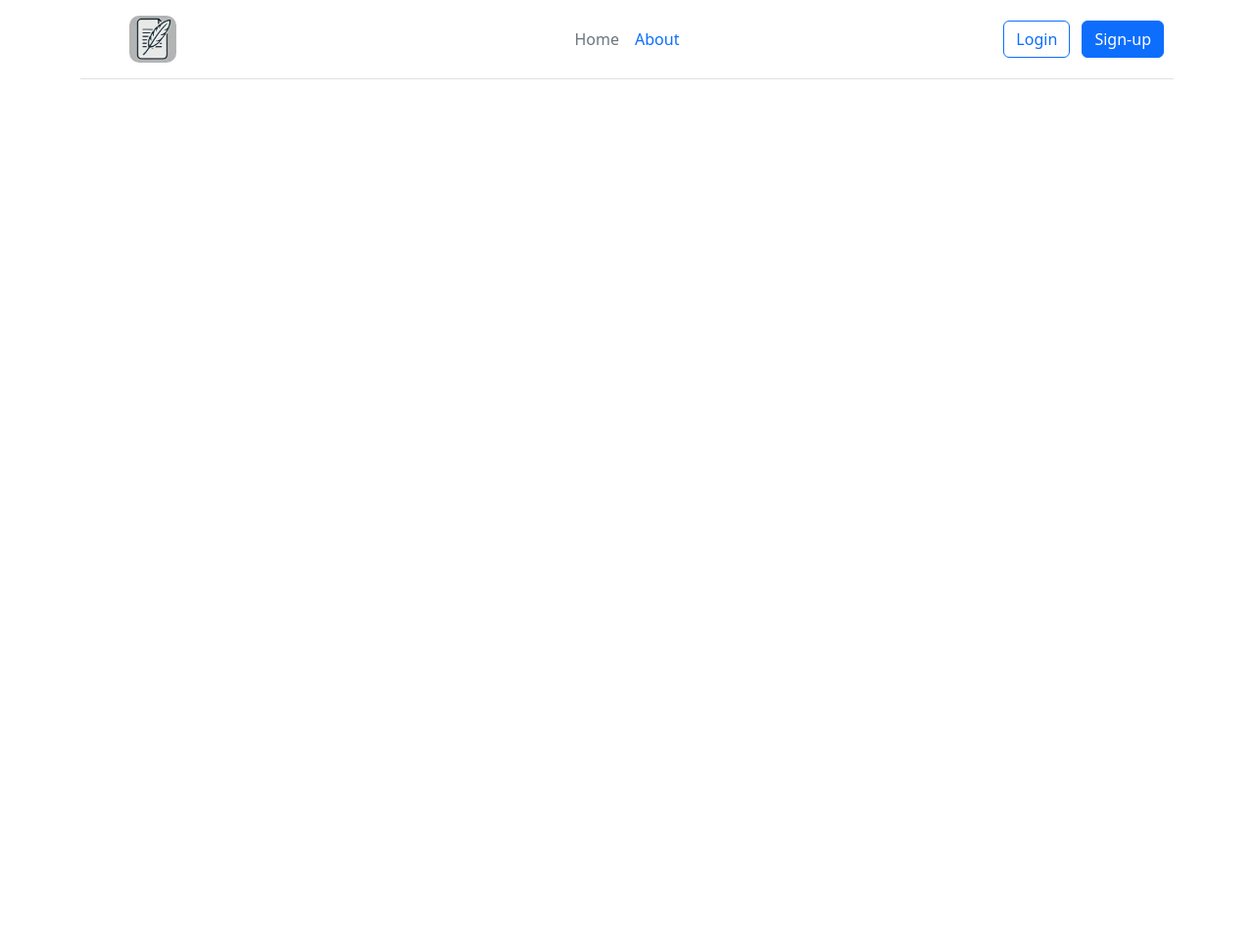
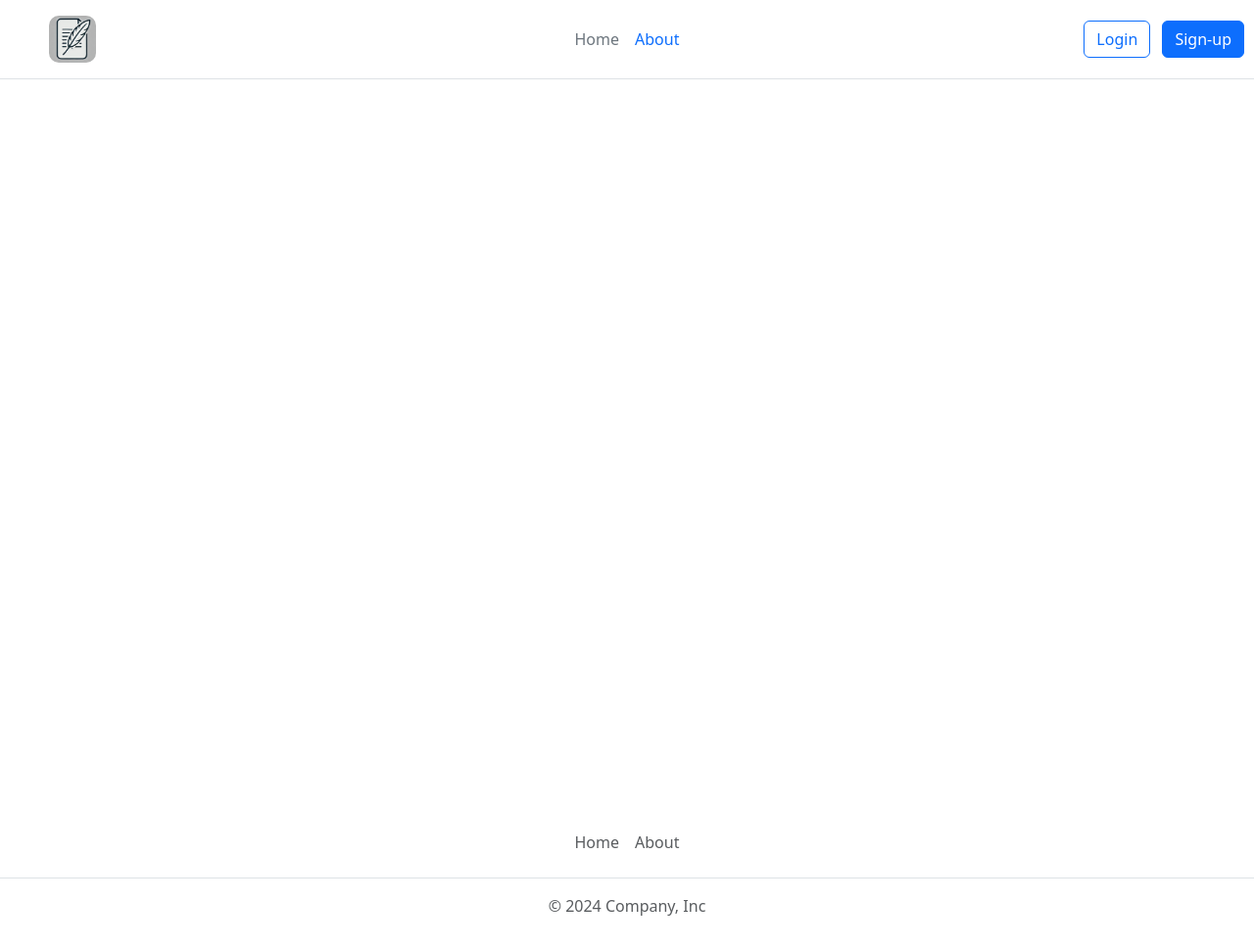
Before and after one commit to S0fft/True-Publish-Protocol, a Flask app: page /about in a window 1280 px wide. Shown: the whole page at 98% size. Before the commit the page ends 81 px from the top, so only its background shows below. Run offline with Flask 3, Linux system fonts and the light colour scheme.

Commit message:
add footer

```diff
--- a/templates/base.html
+++ b/templates/base.html
@@ -6,9 +6,22 @@
     <title>{% block title %}{% endblock title %}</title>
     <link href="https://cdn.jsdelivr.net/npm/bootstrap@5.3.3/dist/css/bootstrap.min.css" rel="stylesheet" integrity="sha384-QWTKZyjpPEjISv5WaRU9OFeRpok6YctnYmDr5pNlyT2bRjXh0JMhjY6hW+ALEwIH" crossorigin="anonymous">
     <link rel="stylesheet" href="{{url_for('static', filename='css/main.css')}}">
+    <style>
+        html, body {
+            height: 100%;
+        }
+        .page {
+            display: flex;
+            flex-direction: column;
+            min-height: 100vh;
+        }
+        .content {
+            flex: 1;
+        }
+    </style>
 </head>
 <body>
-    <div class="container">
+    <div class="page">
         <header class="d-flex flex-wrap align-items-center justify-content-center justify-content-md-between py-3 mb-4 border-bottom">
             <div class="col-md-3 mb-2 mb-md-0">
             <a href="/" class="d-inline-flex link-body-emphasis text-decoration-none">
@@ -26,8 +39,18 @@
             <button type="button" class="btn btn-outline-primary me-2">Login</button>
             <button type="button" class="btn btn-primary">Sign-up</button>
             </div>
-    </header>
-    {% block body %} {% endblock body %}
+        </header>
+        <div class="content">
+            {% block content %} {% endblock content %}
+        </div>
     </div>
+
+    <footer class="py-3 my-4">
+        <ul class="nav justify-content-center border-bottom pb-3 mb-3">
+          <li class="nav-item"><a href="{{ url_for('index') }}" class="nav-link px-2 text-body-secondary">Home</a></li>
+          <li class="nav-item"><a href="{{ url_for('about') }}" class="nav-link px-2 text-body-secondary">About</a></li>
+        </ul>
+        <p class="text-center text-body-secondary">© 2024 Company, Inc</p>
+    </footer>
 </body>
 </html>
```
